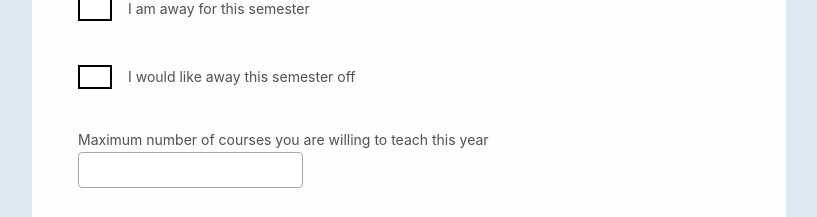
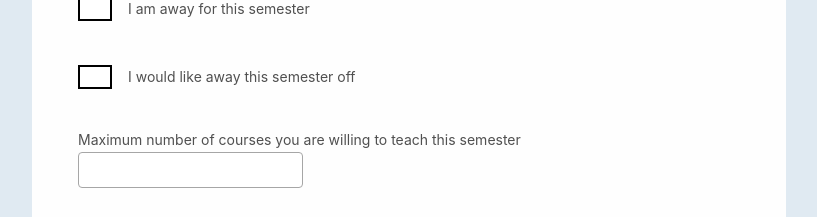
Before and after one commit to seng499-company1/frontend, a React (Create React App) app in the folder best-uvic-scheduler/: page /SelectProfessor/TimeAvail in a window 1280 px wide. Shown: the part 980-1197 px from the top of the page, without its empty margins (231-1048 px from the left). Built offline with nearby package versions, Linux system fonts and the light colour scheme.

Commit message:
year -> semester

```diff
--- a/best-uvic-scheduler/src/Pages/ProfessorDataInput/ProfessorTimetable.tsx
+++ b/best-uvic-scheduler/src/Pages/ProfessorDataInput/ProfessorTimetable.tsx
@@ -414,7 +414,8 @@ export function ProfessorTimetableView(props: ProfessorTimetableViewProps) {
             <>
               <MaxCoursesDiv>
                 <FieldLabelP>
-                  Maximum number of courses you are willing to teach this year{" "}
+                  Maximum number of courses you are willing to teach this
+                  semester{" "}
                 </FieldLabelP>
                 <MaxCoursesInput
                   type="number"
```
